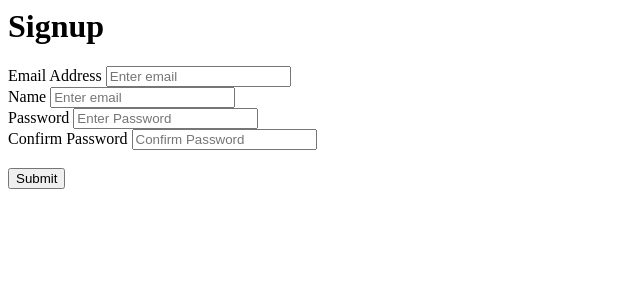
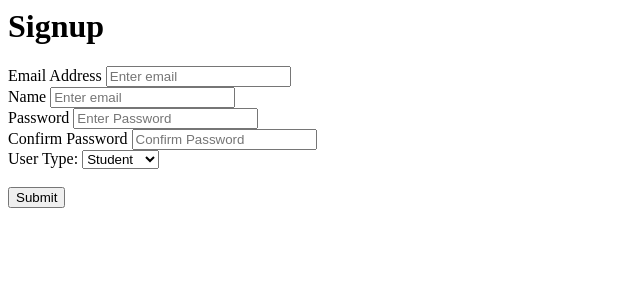
Before and after one commit to AyushK0808/CampusGig, a Flask app: page /signup in a window 1280 px wide. Shown: the top 300 px of the page, without its empty margins (0-640 px from the left). Run offline with Flask 3, Linux system fonts and the light colour scheme.

Commit message:
fix: updated auth to role

```diff
--- a/website/__init__.py
+++ b/website/__init__.py
@@ -14,7 +14,7 @@ def create_app():
     app.register_blueprint(auth,url_prefix='/')
 
     app.config['SECRET_KEY'] = 'NoIdontwantthat'
-    app.config['SQLALCHEMY_DATABASE_URI'] = "mysql+pymysql://root:root@localhost/hackbattle"
+    app.config['SQLALCHEMY_DATABASE_URI'] = "mysql+pymysql://root:mysql@localhost/hackbattle"
     db.init_app(app)
 
     login_manager = LoginManager()
--- a/website/auth.py
+++ b/website/auth.py
@@ -36,6 +36,7 @@ def signup():
     if request.method == 'POST':
         email = request.form.get('email')
         name = request.form.get('name')
+        role = request.form.get('user_type')
         password1 = request.form.get('password1')
         #password2 = request.form.get('password2')
         user = User.query.filter_by(email=email).first()
@@ -50,7 +51,7 @@ def signup():
         elif len(password1) < 2:
             flash('Password must be at least 2 characters.', category='error')
         else:
-            new_user = User(email=email,username=name,password=generate_password_hash(password1, method='sha256'),role='student')
+            new_user = User(email=email,username=name,password=generate_password_hash(password1, method='sha256'),role=role)
             db.session.add(new_user)
             db.session.commit()
             login_user(new_user, remember=True)
--- /dev/null
+++ b/website/templates/profilestudent.html
@@ -0,0 +1,4 @@
+{% block content %}
+<p>
+
+</p>
--- a/website/templates/signup.html
+++ b/website/templates/signup.html
@@ -21,7 +21,13 @@
         <label for="password2">Confirm Password</label>
         <input type="password" id="password1" name="password2" placeholder="Confirm Password">
     </div>
-
+    <div class="form-group">
+    <label for="user_type">User Type:</label>
+        <select name="user_type" id="user_type">
+            <option value="student">Student</option>
+            <option value="recruiter">Recruiter</option>
+        </select>
+    </div>
     <br>
 
     <button type="submit" class=""> Submit </button>
--- a/website/views.py
+++ b/website/views.py
@@ -6,3 +6,9 @@ views = Blueprint('views', __name__)
 @views.route('/')
 def home():
     return render_template("home.html",user=current_user)
+
+@login_required
+@views.route('/profile')
+def profile():
+
+    return render_template("profile.html",user=current_user)
```
Also changed, not shown: website/templates/profilerecruiter.html (added).
